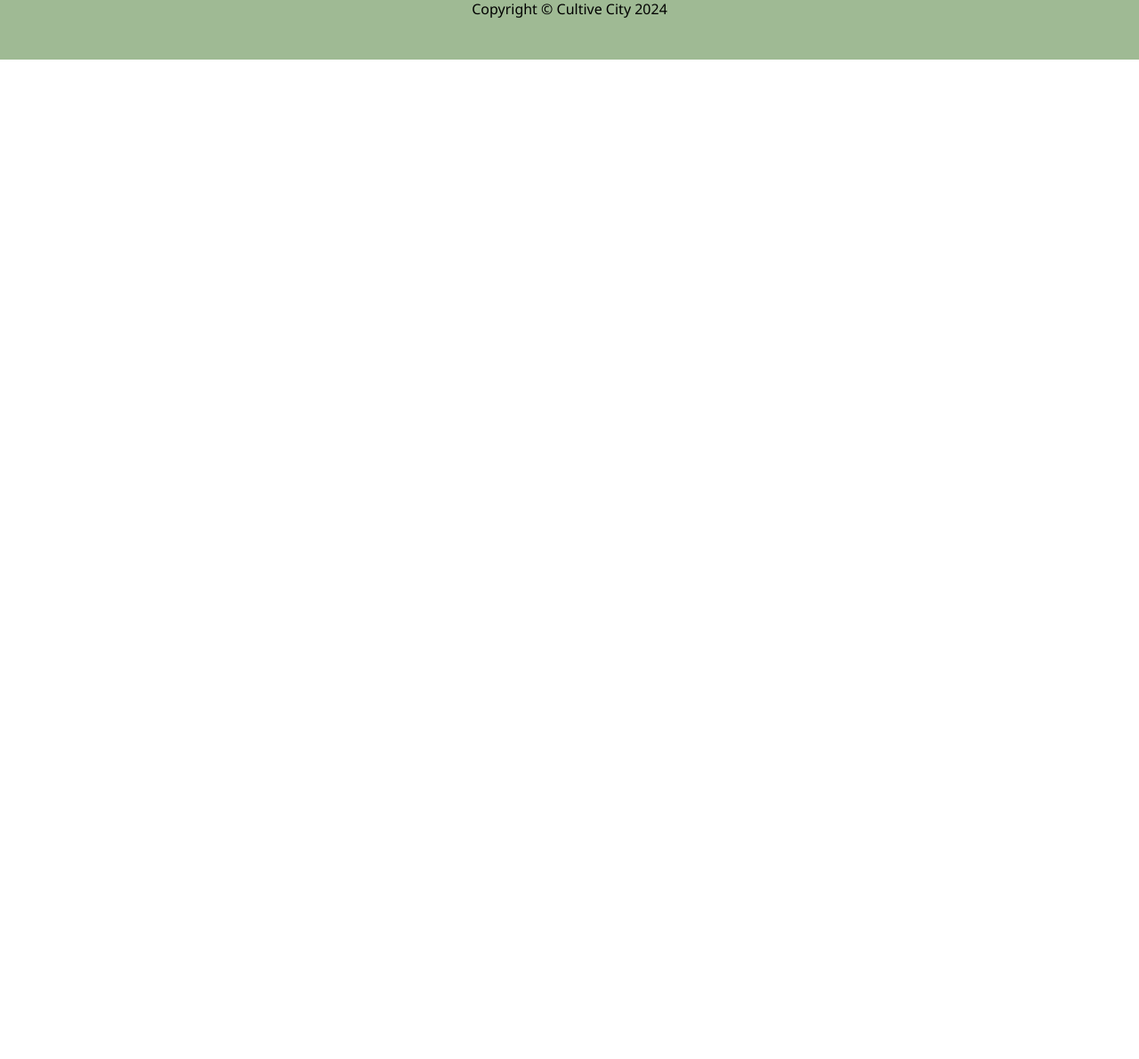
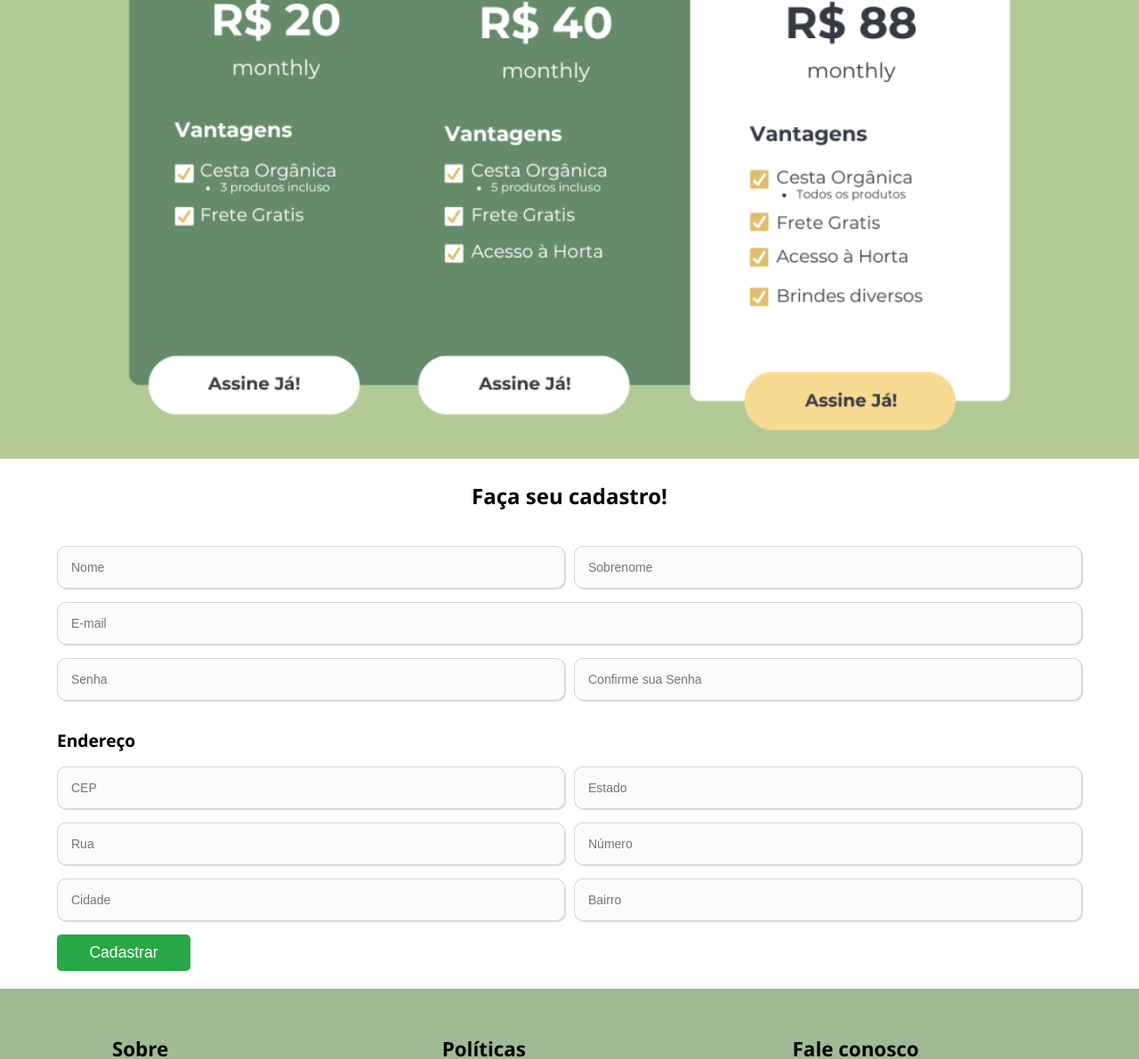
Before and after one commit to renan328/CultiveCity, a plain HTML site: page cadastro.html in a window 1280 px wide. Shown: the part 612-1803 px from the top of the page at 89% size. Before the commit the page ends 800 px from the top, so only its background shows below. Drawn offline with Linux system fonts and the light colour scheme.

Commit message:
Forms + Endereço automático + Ajustes

```diff
--- a/cadastro.html
+++ b/cadastro.html
@@ -6,6 +6,7 @@
     <meta name="viewport" content="width=device-width, initial-scale=1.0">
     <link rel="icon" href="img/logofundobranco.jpeg">
     <link rel="stylesheet" href="style.css">
+    <link rel="scri" href="">
     <title>Cadastro</title>
 
     <style>
@@ -38,9 +39,9 @@
 
 <body>
     <header id="HeaderCad">
-        <nav>
+        <nav class="NavBar">
             <div class="logo">
-                <img src="img/logoBlack.png" alt="Logo" width="150px" height="150px">
+                <img src="img/logoBlack.png" alt="Logo">
             </div>
 
             <ul class="linkinterno">
@@ -81,6 +82,43 @@
             <h1 id="TituloCad">Conheça nossos planos</h1>
 
             <h3>FAÇA PARTE DA NOSSA COMINIDADE SUSTENTAVEL</h3>
+        </section>
+
+        <section id="Planos">
+            <img src="img/slide2.png" alt="Planos">
+        </section>
+
+        <section id="Formulario">
+            <h1>Faça seu cadastro!</h1>
+            <div class="form-container">
+                <form>
+                    <div class="input-group">
+                        <input type="text" name="nome" placeholder="Nome" required>
+                        <input type="text" name="sobrenome" placeholder="Sobrenome" required>
+                    </div>
+                    <div class="input-group">
+                        <input type="email" name="email" placeholder="E-mail" required>
+                    </div>
+                    <div class="input-group">
+                        <input type="password" name="senha" placeholder="Senha" required>
+                        <input type="password" name="confirmar_senha" placeholder="Confirme sua Senha" required>
+                    </div>
+                    <h2>Endereço</h2>
+                    <div class="input-group">
+                        <input type="text" id="cep" name="cep" placeholder="CEP" required>
+                        <input type="text" id="estado" name="estado" placeholder="Estado" required>
+                    </div>
+                    <div class="input-group">
+                        <input type="text" id="rua" name="rua" placeholder="Rua" required>
+                        <input type="text" id="numero" name="numero" placeholder="Número" required>
+                    </div>
+                    <div class="input-group">
+                        <input type="text" id="cidade" name="cidade" placeholder="Cidade" required>
+                        <input type="text" id="bairro" name="bairro" placeholder="Bairro" required>
+                    </div>
+                    <button type="submit">Cadastrar</button>
+                </form>
+            </div>
         </section>
 
     </main>
@@ -126,6 +164,9 @@
             <p>Copyright &copy; Cultive City 2024</p>
         </div>
     </footer>
+
+    <script src="script.js"></script>
+
 </body>
 
 </html>
--- /dev/null
+++ b/script.js
@@ -0,0 +1,28 @@
+document.getElementById('cep').addEventListener('blur', function () {
+    const cep = this.value.replace(/\D/g, '');
+
+    if (cep.length === 8) {
+        fetch(`https://viacep.com.br/ws/${cep}/json/`)
+            .then(response => {
+                if (!response.ok) throw new Error('CEP não encontrado!');
+                return response.json();
+            })
+            .then(data => {
+                if (data.erro) {
+                    alert('CEP não encontrado!');
+                    return;
+                }
+
+                document.getElementById('rua').value = data.logradouro;
+                document.getElementById('bairro').value = data.bairro;
+                document.getElementById('cidade').value = data.localidade;
+                document.getElementById('estado').value = data.uf;
+            })
+            .catch(error => {
+                console.error('Erro ao buscar o CEP:', error);
+                alert('Erro ao buscar o CEP. Tente novamente.');
+            });
+    } else {
+        alert('Digite um CEP válido!');
+    }
+});
--- a/style.css
+++ b/style.css
@@ -41,7 +41,7 @@ nav {
 
 .linkinterno>li>a:hover {
     background-color: rgba(0, 0, 0, 0.6);
-    color: #ffffff;
+    color: #FFF;
 }
 
 .logo {
@@ -331,6 +331,67 @@ nav {
     margin-right: 30px;
 }
 
+/* CSS Págna de Cadastro */
+#Planos img{
+    width: 100%;
+    height: auto;
+}
+
+#Formulario{
+    display: flex;
+    flex-direction: column;
+    justify-content: center;
+    align-items: center;
+}
+
+#Formulario h2{
+    font-size: 1.2em;
+    font-weight: 600;
+}
+
+.form-container {
+    padding: 20px;
+    width: 100%;
+    max-width: 90%;
+}
+
+form {
+    display: flex;
+    flex-direction: column;
+}
+
+.input-group {
+    display: flex;
+    gap: 10px;
+    margin-bottom: 15px;
+}
+
+.input-group input {
+    width: 100%;
+    padding: 15px;
+    border-radius: 10px;
+    border: 1px solid rgba(0, 0, 0, 0.15);
+    background: #FBFBFB;
+    box-shadow: 1px 1px 1px 0px rgba(0, 0, 0, 0.15);
+    font-size: 14px;
+}
+
+#Formulario button {
+    width: 150px;
+    padding: 10px;
+    background-color: #28a745;
+    color: #fff;
+    border: none;
+    border-radius: 5px;
+    font-size: 1.1em;
+    cursor: pointer;
+    transition: background-color 0.3s;
+}
+
+button:hover {
+    background-color: #218838;
+}
+
 #footer {
     background-color: rgba(68, 120, 45, 0.51);
     padding: 30px;
```
Also changed, not shown: index.html (+1 -1 lines), produtos.html (+1 -1 lines).
